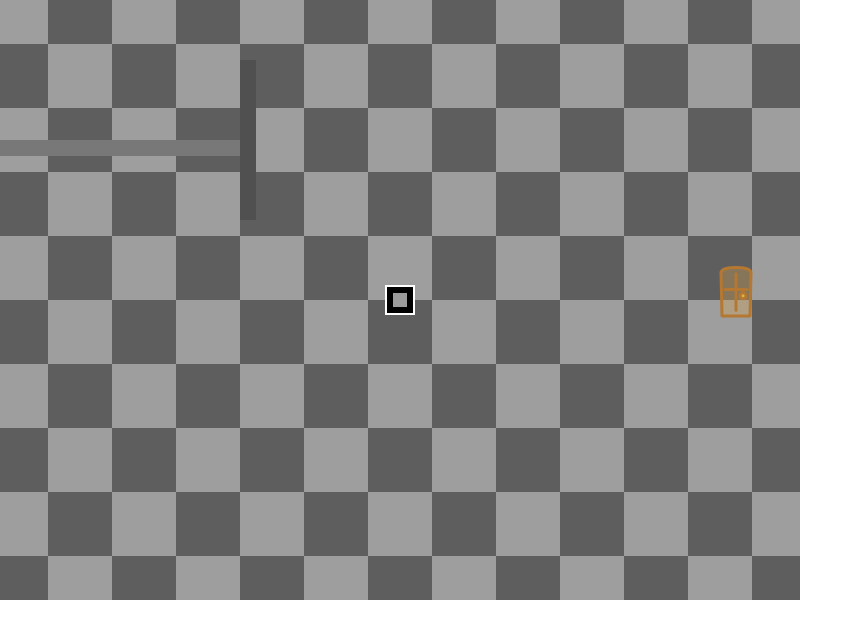
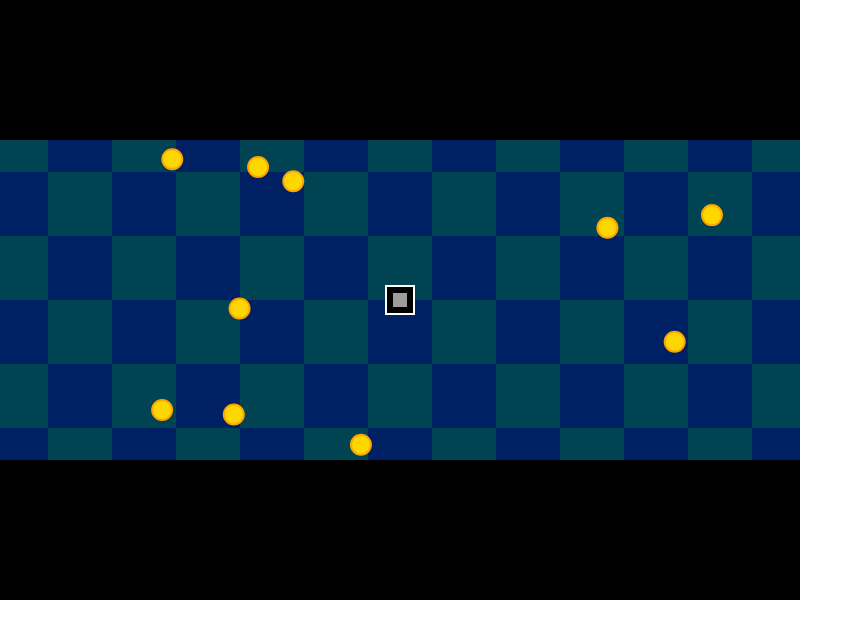
Before and after one commit to sfeikens/ScreenAddiction, a plain HTML site: page index.html in a window 1280 px wide. Shown: the whole page, without its empty margins (0-863 px from the left). Drawn offline with Linux system fonts and the light colour scheme.

Commit message:
Added coins

```diff
--- /dev/null
+++ b/script/src/Coin.js
@@ -0,0 +1,32 @@
+import { Entity } from './Entity.js';
+import { COIN_SIZE } from './Constants.js';
+
+export class Coin extends Entity {
+    constructor({ x, y }) {
+        super({ x, y, health: 1 });
+    }
+
+    Draw(ctx) {
+        ctx.save();
+        ctx.fillStyle = "gold";
+        ctx.beginPath();
+        // Draw a circle for the coin
+        ctx.arc(
+            this.entityPositionX + COIN_SIZE / 2,
+            this.entityPositionY + COIN_SIZE / 2,
+            COIN_SIZE / 2,
+            0,
+            Math.PI * 2
+        );
+        ctx.fill();
+        ctx.strokeStyle = "orange";
+        ctx.lineWidth = 2;
+        ctx.stroke();
+        ctx.restore();
+    }
+
+    SetUpHitBox() {
+        // Uses the standard hitbox logic from Entity
+        return super.SetUpHitBox(COIN_SIZE, COIN_SIZE);
+    }
+}
--- a/script/src/Constants.js
+++ b/script/src/Constants.js
@@ -27,3 +27,6 @@ export const KEYS ={
     _DOWN: "S",
 
 }
+
+// Coin dimensions
+export const COIN_SIZE = 20;
--- a/script/src/Game.js
+++ b/script/src/Game.js
@@ -1,53 +1,42 @@
 import { Parser } from './Parser.js';
 import { World } from './World.js';
-import { Entity } from './Entity.js';
 import { Player } from './Player.js';
-import { Room } from './Room.js';
 import { GameSize, PlayerConstants, ScreenSize } from './Constants.js';
 import { WALL_SIZE } from './Wall.js';
-
-// ── Room definitions ──────────────────────────────────────────────────────────
-// x/y coords are wall-grid units (1 unit = WALL_SIZE px = blockSize/4 px)
-// The game world is blockSize*15 wide and blockSize*10 tall,
-// so in wall-grid units that is 60 wide × 40 tall.
+import { Room } from './Room.js';
 
 const ROOMS = {
     'room1': new Room({
         id: 'room1',
         walls: [
-            { x: 5,  y: 10, orientationIndex: 0, length: 15, width: 1, colorIndex: 0 }, // horizontal wall
-            { x: 20, y: 5,  orientationIndex: 1, length: 10, width: 1, colorIndex: 1 }, // vertical wall
+            { x: 0,  y: 0, orientationIndex: 0, length: 60, width: 10, colorIndex: 4 },
+            { x: 0,  y: 30, orientationIndex: 0, length: 60, width: 10, colorIndex: 4 }
         ],
-        doors: [
-            // Door on the right side, leads to room2; player spawns near left side of room2
-            { x: 50, y: 18, targetRoomId: 'room2', spawnX: 4, spawnY: 18 },
-        ],
+        doors: [{ x: 57, y: 18, targetRoomId: 'room2', spawnX: 4, spawnY: 18 }],
     }),
     'room2': new Room({
         id: 'room2',
         walls: [
-            { x: 10, y: 20, orientationIndex: 0, length: 20, width: 2, colorIndex: 3 }, // brown wall
-            { x: 30, y: 8,  orientationIndex: 1, length: 12, width: 1, colorIndex: 2 }, // red wall
+            { x: 0,  y: 0, orientationIndex: 0, length: 60, width: 10, colorIndex: 4 },
+            { x: 0,  y: 30, orientationIndex: 0, length: 50, width: 10, colorIndex: 4 }
         ],
         doors: [
-            // Door leads back to room1; player spawns near the room1 door
-            { x: 2,  y: 18, targetRoomId: 'room1', spawnX: 46, spawnY: 18 },
-            {x:57,y:36,targetRoomId: 'room3', spawnX:2, spawnY:2}
+            { x: 2,  y: 18, targetRoomId: 'room1', spawnX: 55, spawnY: 18 },
+            { x: 57, y: 36, targetRoomId: 'room3', spawnX: 2, spawnY: 2 }
         ],
     }),
     'room3': new Room({
         id: 'room3',
         walls: [
-            { x: 15, y:10, orientationIndex:1 , length:20, width:2, colorIndex:1},
+            { x: 50, y: 0, orientationIndex: 1, length: 40, width: 10, colorIndex: 4 },
+            { x: 20, y: 10, orientationIndex: 1, length: 20, width: 10, colorIndex: 4 },
+            { x: 10, y: 30, orientationIndex: 0, length: 30, width: 10, colorIndex: 4 },
         ],
-        doors: [
-            {x:1,y:1,targetRoomId: 'room2', spawnX:57, spawnY:37},
-        ]
+        doors: [{ x: 1, y: 1, targetRoomId: 'room2', spawnX: 57, spawnY: 37 }]
     })
 };
 
 export class Game{
-
     constructor(){
         this.parser      = new Parser();
         this.world       = new World();
@@ -55,22 +44,93 @@ export class Game{
         this.loopId      = null;
         this.lastTime    = 0;
         this.currentRoom = ROOMS['room1'];
-        this.onDoor      = false; // true while player is standing on a door
+        this.onDoor      = false;
+        this.doorCooldown = 0;
     }
 
     Play() {
         this.world.CreateLayers();
-
         this.player = new Player({
             xas: ScreenSize.centerX - PlayerConstants.width  / 2,
             yas: ScreenSize.centerY - PlayerConstants.height / 2,
             ctx: this.world.entityCtx
         });
-
         this.world.GenerateWorld();
         this.world.LoadRoom(this.currentRoom);
+        this.loopId = requestAnimationFrame(this.loop.bind(this));
+    }
 
-        this.loopId = requestAnimationFrame(this.loop.bind(this));
+    // NEW: Manual HUD Drawing Logic
+    DrawHUD() {
+        const ctx = this.world.hudCtx;
+        const score = this.player.coinCount;
+        const text = `Score: ${score}`;
+
+        // Positioning: Center X, above the game box Y
+        const x = ScreenSize.centerX;
+        const y = this.world.trueY - 45;
+
+        ctx.font = "bold 26px 'Courier New', Courier, monospace";
+        const metrics = ctx.measureText(text);
+        const padding = 20;
+        const bgWidth = metrics.width + padding * 2;
+        const bgHeight = 45;
+
+        ctx.save();
+        ctx.translate(x - bgWidth / 2, y - bgHeight / 2);
+
+        // 1. Drop Shadow
+        ctx.fillStyle = "rgba(0, 0, 0, 0.4)";
+        this.fillRoundedRect(ctx, 4, 4, bgWidth, bgHeight, 10);
+
+        // 2. Fancy Metallic/Gold Gradient Background
+        const grad = ctx.createLinearGradient(0, 0, 0, bgHeight);
+        grad.addColorStop(0, "#ffd700"); // Gold
+        grad.addColorStop(0.5, "#e6ac00"); // Darker Gold
+        grad.addColorStop(1, "#ffd700");
+
+        ctx.fillStyle = grad;
+        ctx.strokeStyle = "#ffffff";
+        ctx.lineWidth = 3;
+        this.fillRoundedRect(ctx, 0, 0, bgWidth, bgHeight, 10);
+        this.strokeRoundedRect(ctx, 0, 0, bgWidth, bgHeight, 10);
+
+        // 3. Score Text
+        ctx.fillStyle = "#222";
+        ctx.textAlign = "center";
+        ctx.textBaseline = "middle";
+        ctx.fillText(text, bgWidth / 2, bgHeight / 2);
+
+        ctx.restore();
+    }
+
+    // Helper for rounded rectangles (fancy look)
+    fillRoundedRect(ctx, x, y, w, h, r) {
+        ctx.beginPath();
+        ctx.moveTo(x + r, y);
+        ctx.lineTo(x + w - r, y);
+        ctx.quadraticCurveTo(x + w, y, x + w, y + r);
+        ctx.lineTo(x + w, y + h - r);
+        ctx.quadraticCurveTo(x + w, y + h, x + w - r, y + h);
+        ctx.lineTo(x + r, y + h);
+        ctx.quadraticCurveTo(x, y + h, x, y + h - r);
+        ctx.lineTo(x, y + r);
+        ctx.quadraticCurveTo(x, y, x + r, y);
+        ctx.fill();
+    }
+
+    strokeRoundedRect(ctx, x, y, w, h, r) {
+        ctx.beginPath();
+        ctx.moveTo(x + r, y);
+        ctx.lineTo(x + w - r, y);
+        ctx.quadraticCurveTo(x + w, y, x + w, y + r);
+        ctx.lineTo(x + w, y + h - r);
+        ctx.quadraticCurveTo(x + w, y + h, x + w - r, y + h);
+        ctx.lineTo(x + r, y + h);
+        ctx.quadraticCurveTo(x, y + h, x, y + h - r);
+        ctx.lineTo(x, y + r);
+        ctx.quadraticCurveTo(x, y, x + r, y);
+        ctx.stroke();
     }
 
     loop(timestamp) {
@@ -80,16 +140,21 @@ export class Game{
 
         if (this.doorCooldown > 0) this.doorCooldown -= delta;
 
+        // Clear layers
         this.world.ClearEntityLayer();
-        const entityCtx = this.world.entityCtx;
-        entityCtx.save();
+        this.world.ClearHudLayer();
+
+        // Update Player & Coins
         this.player.Update(delta, this.parser.getKeysArray(), this.world.walls);
-        entityCtx.restore();
+        this.player.CheckCoinCollisions(this.world.coins);
+        this.world.coins.forEach(coin => coin.Draw(this.world.entityCtx));
 
-        // ── Door transition ───────────────────────────────────────────────────
+        // Draw HUD
+        this.DrawHUD();
+
+        // Handle Doors
         const door = this.player.CheckDoors(this.world.doors);
-        if (door) {
-            // Only trigger on the frame the player first steps onto the door
+        if (door && this.doorCooldown <= 0) {
             if (!this.onDoor) {
                 this.onDoor = true;
                 const targetRoom = ROOMS[door.targetRoomId];
@@ -98,27 +163,17 @@ export class Game{
                     this.world.LoadRoom(targetRoom);
                     this.player.entityPositionX = this.world.trueX + door.spawnX * WALL_SIZE;
                     this.player.entityPositionY = this.world.trueY + door.spawnY * WALL_SIZE;
+                    this.doorCooldown = 500;
                 }
             }
         } else {
-            this.onDoor = false; // player has stepped off, next door can fire
+            this.onDoor = false;
         }
 
         this.loopId = requestAnimationFrame(this.loop.bind(this));
     }
 
-    Pause(){
-        cancelAnimationFrame(this.loopId);
-    }
-
-    Resume(){
-        this.lastTime = 0;
-        this.loopId = requestAnimationFrame(this.loop.bind(this));
-    }
-
-    Debug(){
-        window.player       = this.player;
-        window.world        = this.world;
-        window.game         = this;
-    }
+    Pause(){ cancelAnimationFrame(this.loopId); }
+    Resume(){ this.lastTime = 0; this.loopId = requestAnimationFrame(this.loop.bind(this)); }
+    Debug(){ window.player = this.player; window.world = this.world; window.game = this; }
 }
--- a/script/src/Player.js
+++ b/script/src/Player.js
@@ -1,14 +1,9 @@
-// Classes
 import { Entity } from './Entity.js';
-
-// Constants
-import { GameSize, PlayerConstants, ScreenSize, KEYS } from './Constants.js';
+import { GameSize, PlayerConstants, ScreenSize, KEYS, COIN_SIZE } from './Constants.js';
 import { WALL_SIZE } from './Wall.js';
 import { DOOR_WIDTH, DOOR_HEIGHT } from './Door.js';
 
 export class Player extends Entity{
-    //fields
-
     constructor({ xas, yas, ctx }) {
         super({x:xas,y:yas,health:100});
 
@@ -17,22 +12,21 @@ export class Player extends Entity{
         this.animationLocked = false;
         this.gameFrame = 0;
         this.animationTimer = 0;
-        this.animationInterval = 50; // ms per frame
+        this.animationInterval = 50;
         this.COM = this.SetUpCOM(14, 14)
 
         this.direction = "right";
+        this.coinCount = 0;
 
         this.actionAllowed = true;
         this.actionDirection = null;
 
         this.devstuff = false;
     }
-    // methods
 
     Update(delta, keysDown, walls = []) {
         this.HandleInput(delta, keysDown);
 
-        // Resolve each axis independently so corners never block perpendicular sliding
         this.entityPositionX += this.entityVelocityX * delta;
         this.ResolveWallCollisionsX(walls);
 
@@ -40,87 +34,79 @@ export class Player extends Entity{
         this.ResolveWallCollisionsY(walls);
 
         this.ClampToBorder();
-        // Recalculate COM after all movement/collision is resolved
+
+        // Render the player and update center of mass
         this.DrawPlayer(this.ctx);
         this.COM = this.SetUpCOM(PlayerConstants.width, PlayerConstants.height);
     }
 
-    // Push the player out of wall overlap on the X axis only.
+    CheckCoinCollisions(coins) {
+        const p = this.SetUpHitBox(PlayerConstants.width, PlayerConstants.height);
+
+        // Loop backwards so splicing doesn't mess up the index
+        for (let i = coins.length - 1; i >= 0; i--) {
+            const c = coins[i].SetUpHitBox();
+
+            if (p.maxX > c.minX && p.minX < c.maxX &&
+                p.maxY > c.minY && p.minY < c.maxY) {
+
+                this.coinCount++;
+                coins.splice(i, 1); // Remove from world
+                console.log(`Coins collected: ${this.coinCount}`);
+            }
+        }
+    }
+
     ResolveWallCollisionsX(walls) {
         for (const wall of walls) {
             const p = this.SetUpHitBox(PlayerConstants.width, PlayerConstants.height);
             const w = wall.SetUpHitBox(WALL_SIZE, WALL_SIZE);
-
-            if (p.maxX <= w.minX || p.minX >= w.maxX ||
-                p.maxY <= w.minY || p.minY >= w.maxY) continue;
-
+            if (p.maxX <= w.minX || p.minX >= w.maxX || p.maxY <= w.minY || p.minY >= w.maxY) continue;
             const overlapX = Math.min(p.maxX, w.maxX) - Math.max(p.minX, w.minX);
             this.entityPositionX += p.minX < w.minX ? -overlapX : overlapX;
         }
     }
 
-    // Push the player out of wall overlap on the Y axis only.
     ResolveWallCollisionsY(walls) {
         for (const wall of walls) {
             const p = this.SetUpHitBox(PlayerConstants.width, PlayerConstants.height);
             const w = wall.SetUpHitBox(WALL_SIZE, WALL_SIZE);
-
-            if (p.maxX <= w.minX || p.minX >= w.maxX ||
-                p.maxY <= w.minY || p.minY >= w.maxY) continue;
-
+            if (p.maxX <= w.minX || p.minX >= w.maxX || p.maxY <= w.minY || p.minY >= w.maxY) continue;
             const overlapY = Math.min(p.maxY, w.maxY) - Math.max(p.minY, w.minY);
             this.entityPositionY += p.minY < w.minY ? -overlapY : overlapY;
         }
     }
-
 
     HandleInput(delta, keysDown){
         const pressedLeft  = !!keysDown[KEYS._LEFT];
         const pressedRight = !!keysDown[KEYS._RIGHT];
         const pressedUp    = !!keysDown[KEYS._UP];
         const pressedDown  = !!keysDown[KEYS._DOWN];
-
         const movingX = pressedLeft !== pressedRight;
         const movingY = pressedUp   !== pressedDown;
-        // Normalise diagonal so speed stays at baseVelocity in all directions
         const speed = movingX && movingY
             ? PlayerConstants.baseVelocity / Math.sqrt(2)
             : PlayerConstants.baseVelocity;
 
-        if (!movingX) {
-            this.SetVelocity({x: 0});
-        } else if (pressedLeft) {
-            this.SetVelocity({x: -speed});
-        } else {
-            this.SetVelocity({x: speed});
-        }
+        if (!movingX) { this.SetVelocity({x: 0}); }
+        else if (pressedLeft) { this.SetVelocity({x: -speed}); }
+        else { this.SetVelocity({x: speed}); }
 
-        if (!movingY) {
-            this.SetVelocity({y: 0});
-        } else if (pressedUp) {
-            this.SetVelocity({y: -speed});
-        } else {
-            this.SetVelocity({y: speed});
-        }
+        if (!movingY) { this.SetVelocity({y: 0}); }
+        else if (pressedUp) { this.SetVelocity({y: -speed}); }
+        else { this.SetVelocity({y: speed}); }
     }
 
-    // Returns the first Door the player overlaps, or null.
-    // Game.js reads this each frame to trigger a room transition.
     CheckDoors(doors) {
         for (const door of doors) {
             const p = this.SetUpHitBox(PlayerConstants.width, PlayerConstants.height);
             const d = door.SetUpHitBox(DOOR_WIDTH, DOOR_HEIGHT);
-
-            if (p.maxX > d.minX && p.minX < d.maxX &&
-                p.maxY > d.minY && p.minY < d.maxY) {
-                return door;
-            }
+            if (p.maxX > d.minX && p.minX < d.maxX && p.maxY > d.minY && p.minY < d.maxY) return door;
         }
         return null;
     }
 
     ClampToBorder(){
-        // World border — same formula World uses for trueX / trueY
         const minX = ScreenSize.centerX - GameSize.centerX;
         const minY = ScreenSize.centerY - GameSize.centerY;
         const maxX = minX + GameSize.width  - PlayerConstants.width;
@@ -131,10 +117,18 @@ export class Player extends Entity{
     }
 
     DrawPlayer(ctx){
+        // Restored your original multi-colored square design
         ctx.fillStyle = "rgb(0, 0, 0)"
         ctx.fillRect(this.entityPositionX, this.entityPositionY, PlayerConstants.width, PlayerConstants.height)
+
         ctx.fillStyle = "rgb(156, 156, 156)"
-        ctx.fillRect(this.entityPositionX+PlayerConstants.width/4, this.entityPositionY+PlayerConstants.height/4, PlayerConstants.width/2, PlayerConstants.height/2)
+        ctx.fillRect(
+            this.entityPositionX + PlayerConstants.width / 4,
+            this.entityPositionY + PlayerConstants.height / 4,
+            PlayerConstants.width / 2,
+            PlayerConstants.height / 2
+        )
+
         ctx.strokeStyle = "rgba(255, 255, 255)";
         ctx.lineWidth = 2;
         ctx.strokeRect(this.entityPositionX, this.entityPositionY, PlayerConstants.width, PlayerConstants.height);
--- a/script/src/Tile.js
+++ b/script/src/Tile.js
@@ -4,8 +4,8 @@ import { World } from "./World.js";
 
 const TileTypeMap = {
     0: null,
-    1: "rgb(94, 94, 94)",
-    2: "rgb(158, 158, 158)"
+    1: "rgb(0, 32, 100)",
+    2: "rgb(0, 67, 83)"
 };
 
 export class Tile extends Entity {
--- a/script/src/Wall.js
+++ b/script/src/Wall.js
@@ -8,6 +8,7 @@ const WallColorMap = {
     1: "rgb(80, 80, 80)",    // dark grey
     2: "rgb(200, 50, 50)",   // bright red
     3: "rgb(160, 100, 40)",  // brown
+    4: "rgb(0, 0, 0)",
 };
 
 export class Wall extends Entity {
--- a/script/src/World.js
+++ b/script/src/World.js
@@ -1,7 +1,8 @@
-import { GameSize, ScreenSize } from "./Constants.js";
+import { GameSize, ScreenSize, COIN_SIZE } from "./Constants.js";
 import { Tile } from "./Tile.js";
 import { Wall, WALL_SIZE } from "./Wall.js";
 import { Door, DOOR_WIDTH, DOOR_HEIGHT } from "./Door.js";
+import { Coin } from "./Coin.js";
 
 export class World{
 
@@ -9,28 +10,68 @@ export class World{
         this.WorldGrid = [];
         this.walls     = [];
         this.doors     = [];
+        this.coins     = [];
         this.backgrImg = new Image();
         this.trueX = ScreenSize.centerX-GameSize.centerX;
         this.trueY = ScreenSize.centerY-GameSize.centerY;
 
-        // Layer contexts, wordt gebruikt in CreateLayers()
         this.backgroundCtx = null;
         this.worldCtx      = null;
         this.entityCtx     = null;
         this.hudCtx        = null;
     }
 
-    // methods
+    LoadRoom(room) {
+        this.walls = [];
+        this.doors = [];
+        this.coins = [];
 
-    /*
-     * CreateDoor — places a hand-drawn door on the world layer.
-     *
-     * @param {number} x            Wall-grid column (same coords as CreateWall)
-     * @param {number} y            Wall-grid row
-     * @param {string} targetRoomId Room id this door leads to
-     * @param {number} spawnX       Wall-grid x player spawns at in target room
-     * @param {number} spawnY       Wall-grid y player spawns at in target room
-     */
+        this.worldCtx.clearRect(0, 0, ScreenSize.width, ScreenSize.height);
+
+        this.matrix = this.GenerateMatrix();
+        this.DrawTiles();
+        this.DrawBorder(this.worldCtx);
+
+        for (const wallDef of room.walls) {
+            this.CreateWall(wallDef);
+        }
+        for (const doorDef of room.doors) {
+            this.CreateDoor(doorDef);
+        }
+
+        this.SpawnCoins(10);
+    }
+
+    SpawnCoins(count = 5) {
+        let spawned = 0;
+        let attempts = 0;
+        const maxAttempts = 500;
+
+        while (spawned < count && attempts < maxAttempts) {
+            attempts++;
+            const randomX = this.trueX + Math.random() * (GameSize.width - COIN_SIZE);
+            const randomY = this.trueY + Math.random() * (GameSize.height - COIN_SIZE);
+
+            const tempCoin = new Coin({ x: randomX, y: randomY });
+            const coinBox = tempCoin.SetUpHitBox();
+
+            let insideWall = false;
+            for (const wall of this.walls) {
+                const wallBox = wall.SetUpHitBox(WALL_SIZE, WALL_SIZE);
+                if (coinBox.maxX > wallBox.minX && coinBox.minX < wallBox.maxX &&
+                    coinBox.maxY > wallBox.minY && coinBox.minY < wallBox.maxY) {
+                    insideWall = true;
+                    break;
+                }
+            }
+
+            if (!insideWall) {
+                this.coins.push(tempCoin);
+                spawned++;
+            }
+        }
+    }
+
     CreateDoor({ x = 0, y = 0, targetRoomId, spawnX = x, spawnY = y }) {
         const door = new Door({
             xas: this.trueX + x * WALL_SIZE,
@@ -43,56 +84,15 @@ export class World{
         door.Draw(this.worldCtx);
     }
 
-    /*
-     * LoadRoom — clears the world layer and rebuilds it from a Room definition.
-     * Call this whenever the player moves to a new room.
-     *
-     * @param {Room} room  A Room instance with walls[] and doors[] arrays
-     */
-    LoadRoom(room) {
-        // Reset state
-        this.walls = [];
-        this.doors = [];
-
-        // Clear the world canvas
-        this.worldCtx.clearRect(0, 0, ScreenSize.width, ScreenSize.height);
-
-        // Redraw static world elements
-        this.matrix = this.GenerateMatrix();
-        this.DrawTiles();
-        this.DrawBorder(this.worldCtx);
-
-        // Build walls and doors from room definition
-        for (const wallDef of room.walls) {
-            this.CreateWall(wallDef);
-        }
-        for (const doorDef of room.doors) {
-            this.CreateDoor(doorDef);
-        }
-    }
-
-    /*
-     * CreateWall — builds a wall out of Wall tiles and draws it on the world layer.
-     *
-     * @param {number} x                Tile-grid column  (0 = left edge of game world)
-     * @param {number} y                Tile-grid row     (0 = top  edge of game world)
-     * @param {number} orientationIndex 0 = horizontal | 1 = vertical | 2 = diagonal (↘)
-     * @param {number} length           Tiles along the primary axis
-     * @param {number} width            Tiles along the secondary axis
-     * @param {number} colorIndex       0 = grey | 1 = dark grey | 2 = bright red | 3 = brown
-     */
     CreateWall({ x = 0, y = 0, orientationIndex = 0, length = 1, width = 1, colorIndex = 0 }) {
         for (let l = 0; l < length; l++) {
             for (let w = 0; w < width; w++) {
                 let tileX, tileY;
-                if (orientationIndex === 0) {        // horizontal — length → right, width → down
+                if (orientationIndex === 0) {
                     tileX = x + l;
                     tileY = y + w;
-                } else if (orientationIndex === 1) { // vertical   — length → down,  width → right
+                } else {
                     tileX = x + w;
-                    tileY = y + l;
-                } else {                             // diagonal   — length → ↘,     width → right
-                    tileX = x + l + w;
                     tileY = y + l;
                 }
 
@@ -103,18 +103,10 @@ export class World{
                 });
                 this.walls.push(wall);
                 wall.Draw(this.worldCtx);
-
             }
         }
     }
 
-    /*
-     * De creation van de layers zier er een beetje zo uit:
-     *   0 - background  (sky, far bg)      draw once
-     *   1 - world       (tiles/map)        redraw every frame (camera scroll)
-     *   2 - entities    (player/enemies)   clear & redraw every frame
-     *   3 - hud         (UI/inventory)     redraw on state change
-     */
     CreateLayers() {
         this.backgroundCtx = this.CreateLayer('background', 0);
         this.worldCtx      = this.CreateLayer('world',      1);
@@ -131,13 +123,10 @@ export class World{
         canvas.style.left     = '0';
         canvas.style.top      = '0';
         canvas.style.zIndex   = zIndex;
-        canvas.style.imageRendering = 'pixelated';
         document.body.appendChild(canvas);
+        return canvas.getContext('2d');
+    }
 
-        const ctx = canvas.getContext('2d');
-        ctx.imageSmoothingEnabled = false;
-        return ctx;
-    }
     GenerateMatrix(){
         const matrix=[];
         for (let x = 0; x*GameSize.blockSize < GameSize.width; x++) {
@@ -150,24 +139,20 @@ export class World{
         }
         return matrix;
     }
+
     DrawTiles() {
         for (const row of this.matrix) {
-            for (const tile of row) {
-                tile.Draw(this.worldCtx);
-            }
+            for (const tile of row) { tile.Draw(this.worldCtx); }
         }
     }
+
     GenerateWorld() {
-
         this.backgrImg.onload = () => {
             this.backgroundCtx.drawImage(this.backgrImg, 0, 0, ScreenSize.width, ScreenSize.height);
         };
         this.backgrImg.src = "./assets/image-asset.jpeg";
-        if (this.backgrImg.complete) {
-            this.backgroundCtx.drawImage(this.backgrImg, 0, 0, ScreenSize.width, ScreenSize.height);
-        }
+    }
 
-    }
     DrawBorder(ctx){
         ctx.save();
         ctx.strokeStyle = "rgba(20, 20, 20)";
@@ -175,7 +160,13 @@ export class World{
         ctx.strokeRect(this.trueX, this.trueY, GameSize.width, GameSize.height);
         ctx.restore();
     }
+
     ClearEntityLayer() {
         this.entityCtx.clearRect(0, 0, ScreenSize.width, ScreenSize.height);
     }
+
+    // New method for the HUD score
+    ClearHudLayer() {
+        this.hudCtx.clearRect(0, 0, ScreenSize.width, ScreenSize.height);
+    }
 }
```
Also changed, not shown: index.html (+0 -1 lines).
